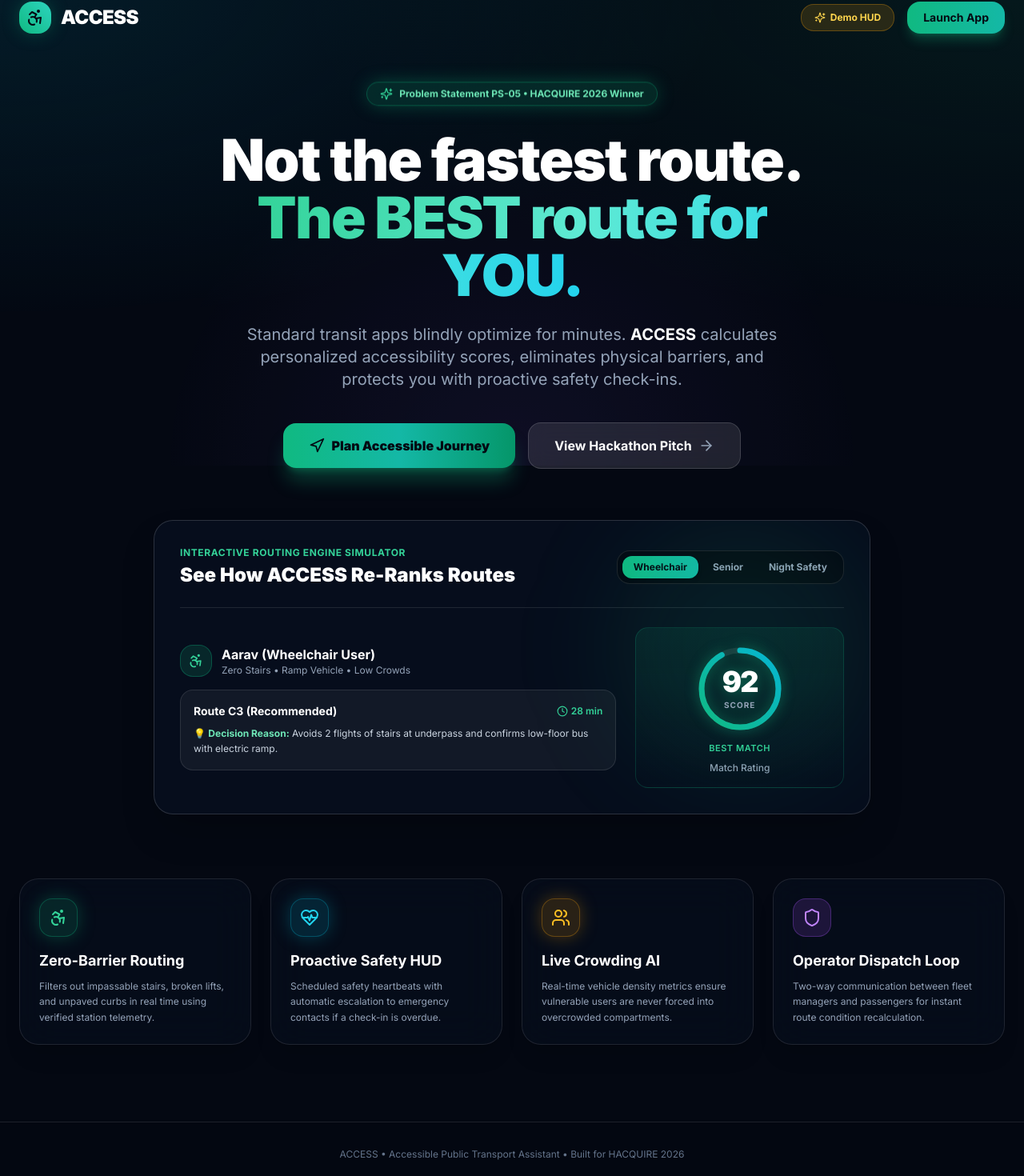
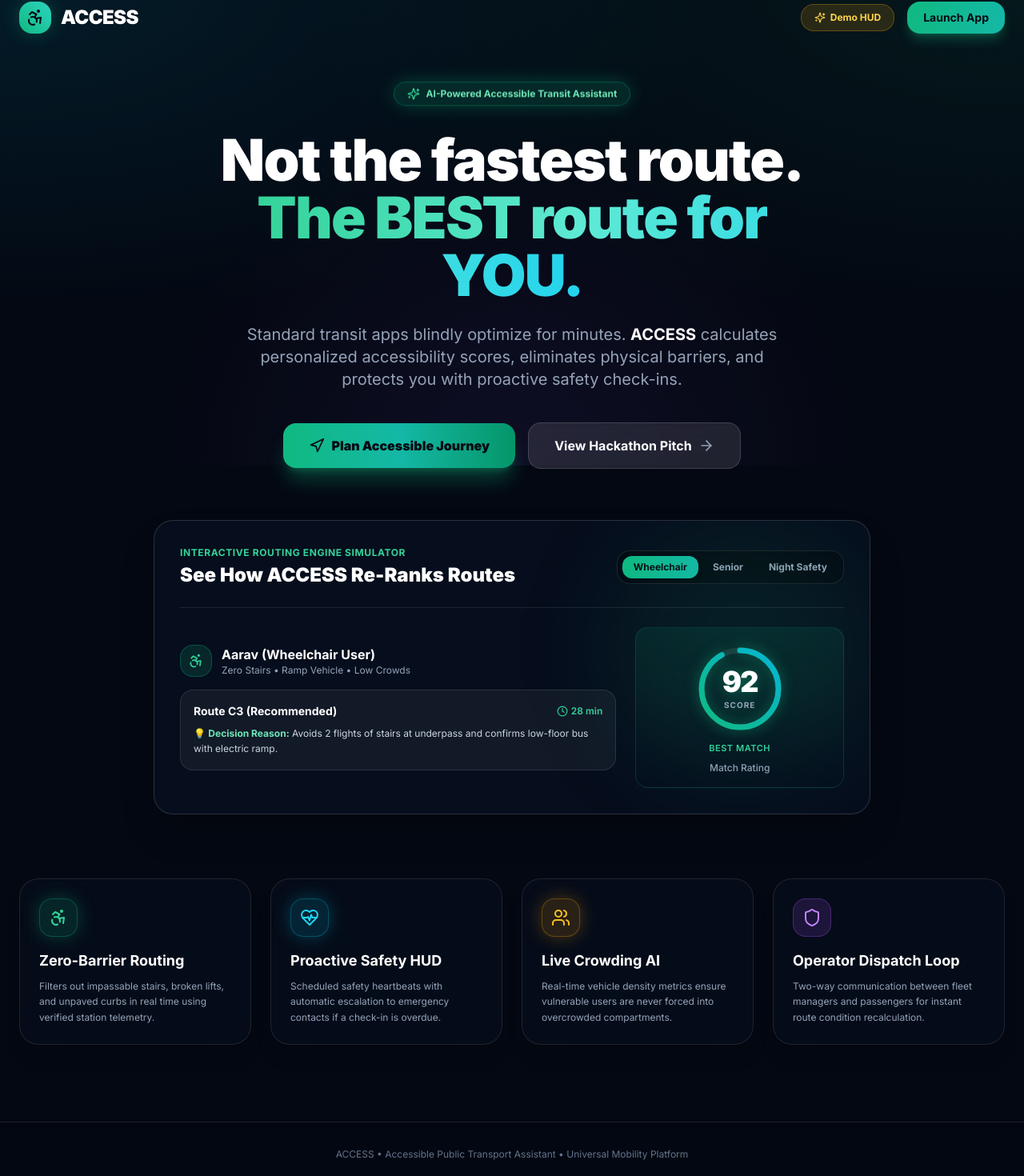
Before and after one commit to novonil-31/Travel, a React (Vite) app: page / in a window 1280 px wide. Shown: the part 18-1488 px from the top of the page at 80% size. Built offline with nearby package versions, Linux system fonts and the light colour scheme.

Commit message:
Clean branding: Replace hackathon/problem statement line with product title

```diff
--- a/src/pages/passenger/LandingPage.tsx
+++ b/src/pages/passenger/LandingPage.tsx
@@ -63,7 +63,7 @@ export default function LandingPage() {
         <div className="text-center max-w-3xl mx-auto space-y-6">
           <div className="inline-flex items-center gap-2 px-4 py-1.5 rounded-full bg-emerald-500/15 border border-emerald-500/30 text-emerald-300 text-xs font-bold backdrop-blur-md shadow-glow-green animate-float">
             <Sparkles className="w-4 h-4 text-emerald-400" />
-            <span>Problem Statement PS-05 • HACQUIRE 2026 Winner</span>
+            <span>AI-Powered Accessible Transit Assistant</span>
           </div>
 
           <h1 className="text-4xl sm:text-6xl lg:text-7xl font-black text-white tracking-tight leading-[1.1]">
@@ -198,7 +198,7 @@ export default function LandingPage() {
 
       {/* Footer */}
       <footer className="relative z-10 border-t border-white/10 bg-dark-950/80 py-8 px-6 text-center text-xs text-slate-500">
-        ACCESS • Accessible Public Transport Assistant • Built for HACQUIRE 2026
+        ACCESS • Accessible Public Transport Assistant • Universal Mobility Platform
       </footer>
     </div>
   );
```
